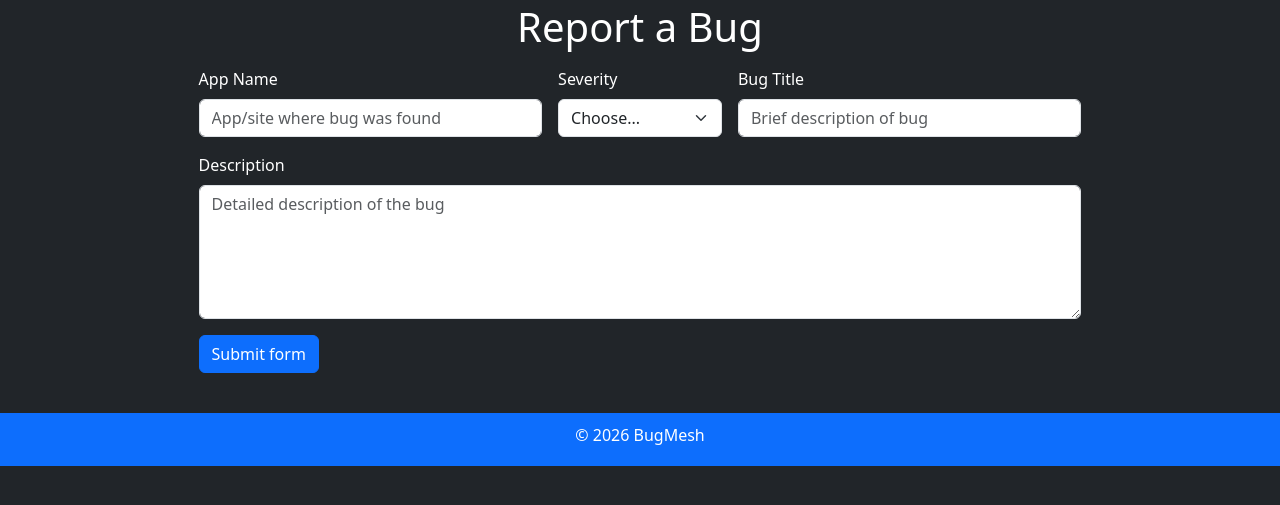
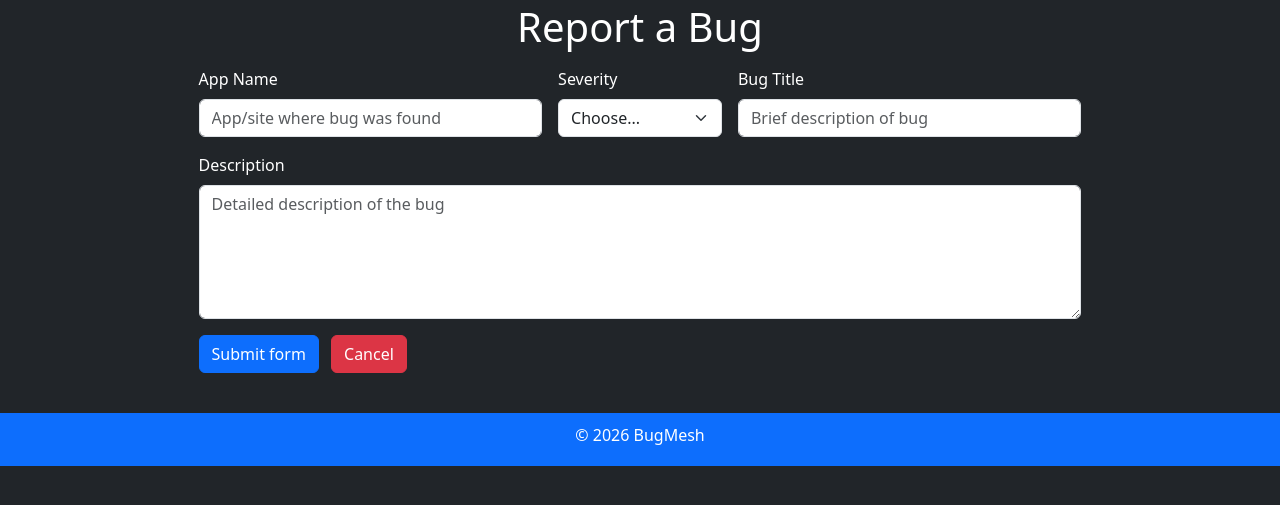
Before and after one commit to Dioxous/INFR3120-Fall26-Project, a Node server app: page /add in a window 1280 px wide. Shown: the part 97-602 px from the top of the page. Run offline with Node 20, Linux system fonts and the light colour scheme; some libraries are stand-ins or nearby versions.

Commit message:
Cancel button

```diff
--- a/views/add.ejs
+++ b/views/add.ejs
@@ -31,7 +31,8 @@
               placeholder="Detailed description of the bug"></textarea>
           </div>
           <div class="col-md-10">
-            <button class="btn btn-primary" type="submit">Submit form</button>
+            <button class="btn btn-primary me-2" type="submit">Submit form</button>
+            <a class="btn btn-danger" href="/">Cancel</a>
           </div>
         </form>
       </div>
```
